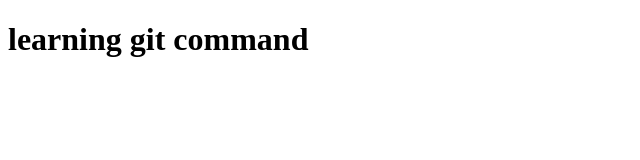
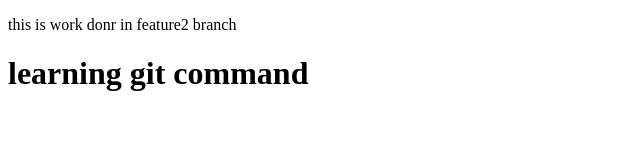
Before and after one commit to navwebg/another-test-folder, a plain HTML site: page new folder/index.html in a window 1280 px wide. Shown: the whole page, without its empty margins (0-640 px from the left). Drawn offline with Linux system fonts and the light colour scheme.

Commit message:
added p in hmtl

```diff
--- a/new folder/index.html
+++ b/new folder/index.html
@@ -6,6 +6,7 @@
     <title>Document</title>
 </head>
 <body>
+    <p>this is work donr in feature2 branch</p>
     <h1>learning git command</h1>
 </body>
 </html>
```
